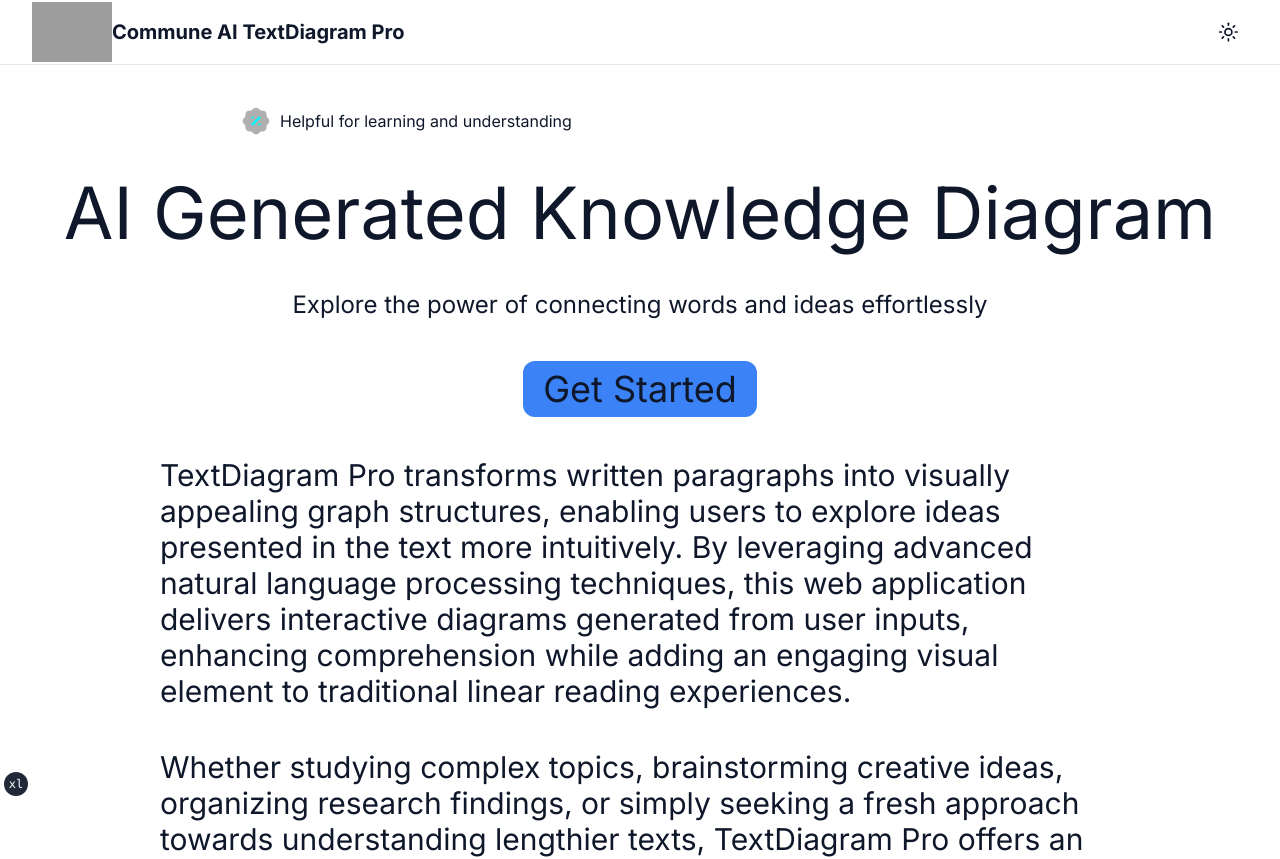
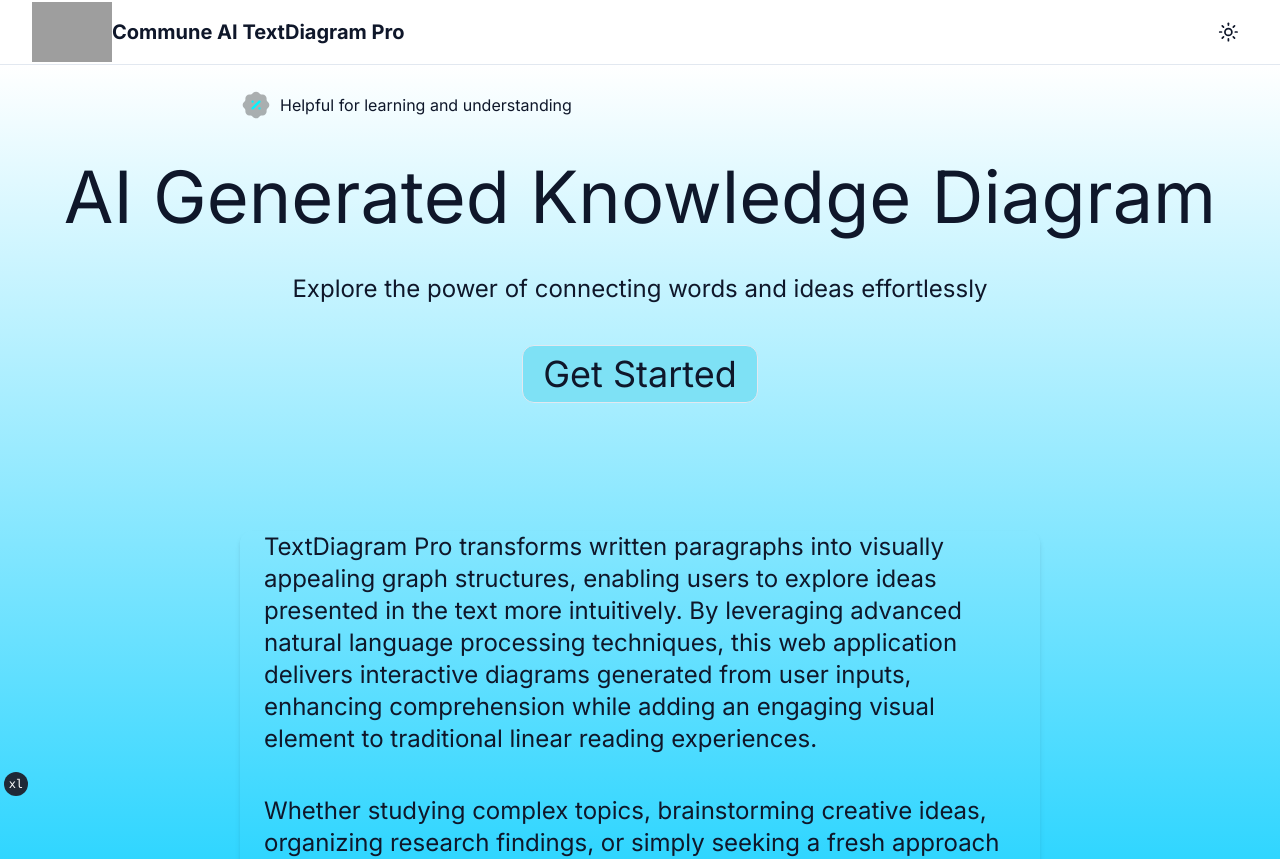
Before and after one commit to bagus0300/commune-AI-text2diagram, a Next.js app: page / in a window 1280 px wide. Shown: the top 859 px of the page. Built offline with nearby package versions, Linux system fonts and the light colour scheme; grey boxes are pictures that could not be loaded.

Commit message:
fix : APIs

```diff
--- a/app/diagram/page.tsx
+++ b/app/diagram/page.tsx
@@ -192,13 +192,13 @@ export default function IndexPage() {
   }
 
   return (
-    <section className="px-2 md:container grid items-center gap-6 pb-8 pt-6 md:py-6 my-6 border rounded-md">
+    <div className="px-2 md:container grid items-center gap-6 pb-8 pt-6 md:py-6 my-6 border rounded-md">
       <div className="flex flex-col items-start gap-2">
         <p className="text-lg font-bold">
           Create an AI Generated Knowledge Diagram!
         </p>
         <Alert>
-          <RocketLaunchIcon className="h-4 w-4" />
+          <RocketLaunchIcon className="size-4" />
           <AlertTitle>
             A knowledge diagram offers a non-linear structure to information.
             Helpful for learning and understanding.
@@ -226,7 +226,7 @@ export default function IndexPage() {
               >
                 {loading ? (
                   <>
-                    <ReloadIcon className="mr-2 h-4 w-4 animate-spin" />{" "}
+                    <ReloadIcon className="mr-2 size-4 animate-spin" />{" "}
                     Loading...
                   </>
                 ) : (
@@ -331,7 +331,7 @@ export default function IndexPage() {
                       >
                         <span className="sr-only">Close sidebar</span>
                         <XMarkIcon
-                          className="h-6 w-6 text-white"
+                          className="size-6 text-white"
                           aria-hidden="true"
                         />
                       </button>
@@ -354,7 +354,7 @@ export default function IndexPage() {
         </Transition.Root>
 
         <div className="position-absolute w-full h-[700px]">
-          <div className="w-full h-[75%] md:h-full">
+          <div className="w-full h-[3/4] md:h-full">
             <div className="dndflow border shadow-lg rounded-lg md:p-4">
               <ReactFlowProvider>
                 <div className="reactflow-wrapper" ref={reactFlowWrapper}>
@@ -382,6 +382,6 @@ export default function IndexPage() {
           </div>
         </div>
       </div>
-    </section>
+    </div>
   )
 }
--- a/app/layout.tsx
+++ b/app/layout.tsx
@@ -39,13 +39,13 @@ export default function RootLayout({ children }: RootLayoutProps) {
         </head>
         <body
           className={cn(
-            "min-h-screen bg-background font-sans antialiased",
+            "min-h-screen font-sans antialiased",
             fontSans.variable
           )}
         >
           {/* <ThemeProvider attribute="class" defaultTheme="light" enableSystem> */}
           <ThemeProvider attribute="class" defaultTheme="light">
-            <div className="  relative flex  min-h-screen flex-col">
+            <div className="relative flex w-[100%] h-screen flex-col">
               <SiteHeader />
               <div className="flex-1">{children}</div>
             </div>
--- a/app/loading.tsx
+++ b/app/loading.tsx
@@ -4,7 +4,7 @@ export default function Loading() {
       <div role="status">
         <svg
           aria-hidden="true"
-          className="w-8 h-8 text-gray-200 animate-spin dark:text-gray-600 fill-blue-600"
+          className="size-8 text-gray-200 animate-spin dark:text-gray-600 fill-blue-600"
           viewBox="0 0 100 101"
           fill="none"
           xmlns="http://www.w3.org/2000/svg"
@@ -19,7 +19,7 @@ export default function Loading() {
           />
         </svg>
       </div>
-      <h2 className="m-4 text-xl">Loading</h2>
+      <h2 className="mt-4 text-xl">Loading</h2>
     </main>
   )
 }
--- a/app/page.tsx
+++ b/app/page.tsx
@@ -4,40 +4,41 @@ import { discount } from "@/public/assets"
 
 const Home = () => {
   return (
-    <div className=" w-full overflow-hidden">
-      <div className="flex flex-row items-center ml-auto  sm:ml-60 mt-10">
-        <Image src={discount} alt="discount" className="w-[32px] h-[32px]" />
+    <div className="size-full py-6 gradient ">
+      <div>
+        <div className="flex flex-row ml-auto items-center sm:ml-60">
+          <Image src={discount} alt="discount" className="size-[32px]" />
           <p className="ml-2">
             <span>Helpful for learning and understanding</span>
           </p>
         </div>
 
-      <div className="w-full mt-10">
-        <div className="w-full text-7xl text-center">
+        <div className="mt-10 w-full">
+          <div className="w-full text-center text-7xl">
             AI Generated Knowledge Diagram
           </div>
-        <div className="w-full text-center text-2xl mt-10">
+          <div className="mt-10 w-full text-center text-2xl">
             Explore the power of connecting words and ideas effortlessly
           </div>
-        <div className="text-4xl text-center mt-10">
+          <div className="mt-10 text-center text-4xl">
             <Link href="/diagram">
-            <button className="bg-blue-500 rounded-xl py-2 px-5 hover:bg-blue-600">
+              <button className="rounded-xl px-5 py-2 border-[1px] bg-[rgb(126,225,245)] hover:bg-[rgb(39,205,238)]">
                 Get Started
               </button>
             </Link>
           </div>
         </div>
-      <div className="mt-10 mx-40">
-        <h2 className="text-3xl">
-          TextDiagram Pro transforms written paragraphs into visually appealing
-          graph structures, enabling users to explore ideas presented in the
-          text more intuitively. By leveraging advanced natural language
-          processing techniques, this web application delivers interactive
-          diagrams generated from user inputs, enhancing comprehension while
-          adding an engaging visual element to traditional linear reading
-          experiences.
+        <div className="xl:mx-60 lg:mx-20 md:mx-10 mt-32 shadow-md px-6 rounded-xl text-2xl text-overflow">
+          <h2>
+            TextDiagram Pro transforms written paragraphs into visually
+            appealing graph structures, enabling users to explore ideas
+            presented in the text more intuitively. By leveraging advanced
+            natural language processing techniques, this web application
+            delivers interactive diagrams generated from user inputs, enhancing
+            comprehension while adding an engaging visual element to traditional
+            linear reading experiences.
           </h2>
-        <h2 className="text-3xl mt-10">
+          <h2 className="mt-10">
             Whether studying complex topics, brainstorming creative ideas,
             organizing research findings, or simply seeking a fresh approach
             towards understanding lengthier texts, TextDiagram Pro offers an
@@ -48,6 +49,7 @@ const Home = () => {
           </h2>
         </div>
       </div>
+    </div>
   )
 }
 
--- a/package.json
+++ b/package.json
@@ -55,7 +55,7 @@
     "eslint-config-next": "13.0.0",
     "eslint-config-prettier": "^8.8.0",
     "eslint-plugin-react": "^7.32.2",
-    "eslint-plugin-tailwindcss": "^3.13.0",
+    "eslint-plugin-tailwindcss": "^3.15.1",
     "postcss": "^8.4.24",
     "prettier": "^2.8.8",
     "tailwindcss": "^3.3.2",
--- a/styles/globals.css
+++ b/styles/globals.css
@@ -88,7 +88,9 @@
   flex-grow: 1;
   height: 100%;
 }
-
+.gradient {
+  background: linear-gradient(to bottom, #ffffff 0%, #00ccff 100%);
+}
 .dndflow aside {
   border-right: 1px solid #eee;
   padding: 15px 10px;
```
Also changed, not shown: styles/dashboard.css (+24 -12 lines), .eslintrc.json, 1 other file (tests, documents, lock files or other folders). Lines whose indentation alone changed are shown as unchanged.
